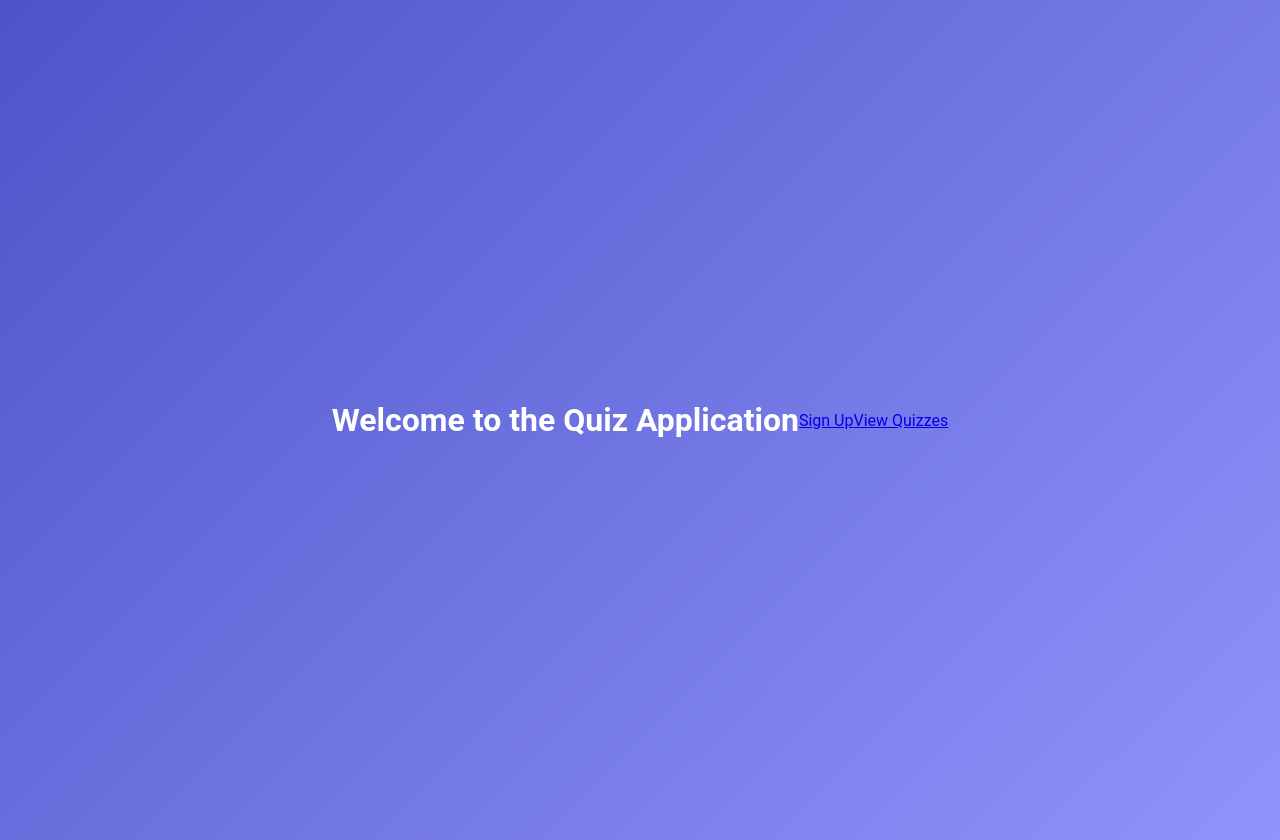
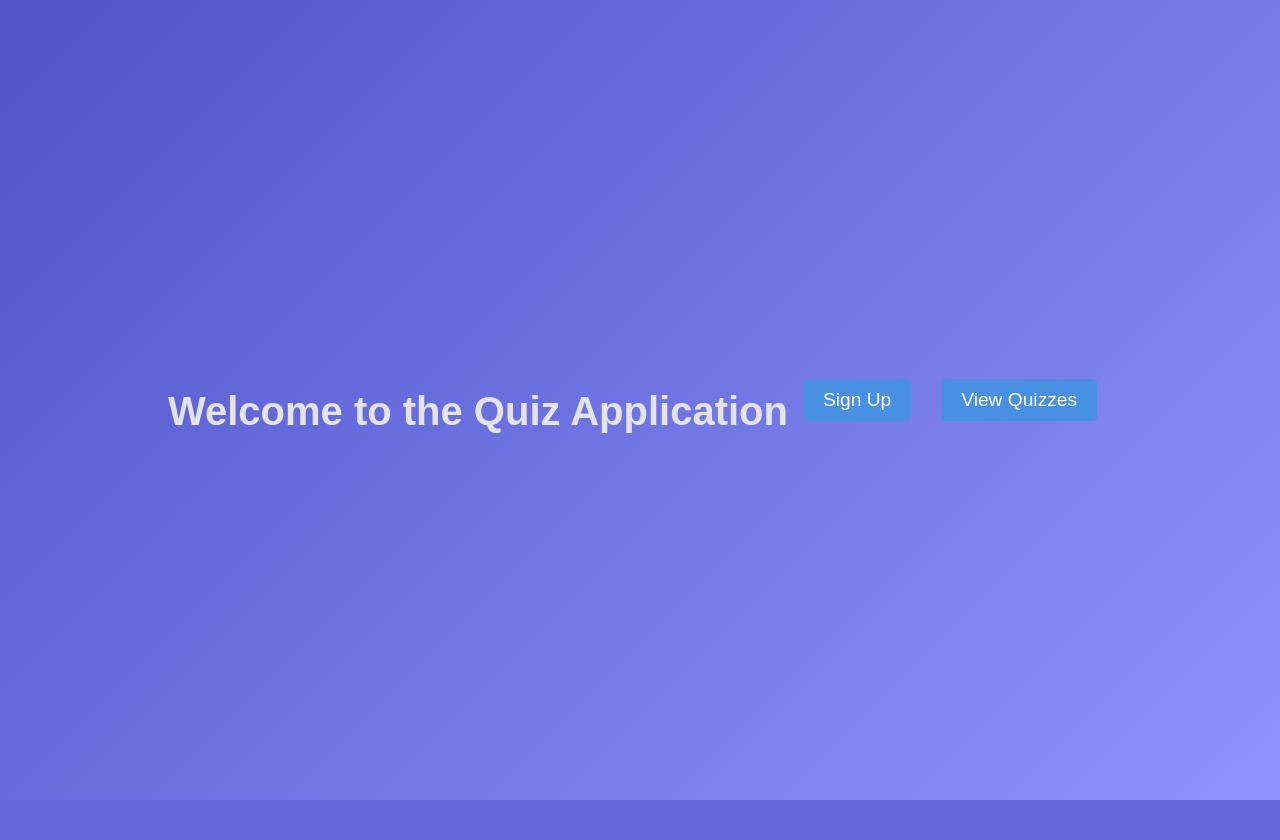
Before and after one commit to Srujan-suresh/quiz_app, a Django app: page / in a window 1280 px wide. After the commit the page ends 800 px from the top, so only its background shows below. Run offline with Django 5.2, Linux system fonts and the light colour scheme.

Commit message:
Updated quiz app with new questions and home page style

```diff
--- a/quiz_app/runtime.txt
+++ b/quiz_app/runtime.txt
@@ -1 +1 @@
-python-3.12.0
+python-3.11.11
--- a/quiz_app/settings.py
+++ b/quiz_app/settings.py
@@ -31,13 +31,14 @@
 # SECURITY WARNING: don't run with debug turned on in production!
 DEBUG = True
 
-ALLOWED_HOSTS = ['127.0.0.1', 'localhost']
+ALLOWED_HOSTS = ['127.0.0.1', 'localhost','*']
 
 LOGIN_URL = '/accounts/login/'  # Default login page
 LOGIN_REDIRECT_URL = '/'       # Redirect after login (home page)
 LOGOUT_REDIRECT_URL = '/'      # Redirect after logout (home page)
 STATIC_URL = '/static/'
 STATIC_ROOT = os.path.join(BASE_DIR, 'staticfiles')
+
 
 
 SESSION_COOKIE_SECURE = False
--- a/quizzes/templates/quizzes/home.html
+++ b/quizzes/templates/quizzes/home.html
@@ -7,6 +7,49 @@
     <meta charset="UTF-8">
     <meta name="viewport" content="width=device-width, initial-scale=1.0">
     <title>Quiz Home</title>
+    <style>
+        body {
+            font-family: 'Arial', sans-serif;
+            background-color: #bd3b3b;
+            margin: 0;
+            padding: 0;
+            text-align: center;
+        }
+
+        h1 {
+            font-size: 2.5rem;
+            margin-top: 50px;
+            color: #e4e3ec;
+        }
+
+        a {
+            display: inline-block;
+            padding: 10px 20px;
+            margin: 15px;
+            font-size: 1.2rem;
+            text-decoration: none;
+            border-radius: 5px;
+            background-color: #4A90E2;
+            color: white;
+            transition: background-color 0.3s;
+        }
+
+        a:hover {
+            background-color: #357ABD;
+        }
+
+        /* Add a responsive design */
+        @media (max-width: 600px) {
+            h1 {
+                font-size: 2rem;
+            }
+
+            a {
+                font-size: 1rem;
+                padding: 8px 15px;
+            }
+        }
+    </style>
 </head>
 <body>
     <h1>Welcome to the Quiz Application</h1>
```
Also changed, not shown: db.sqlite3.
